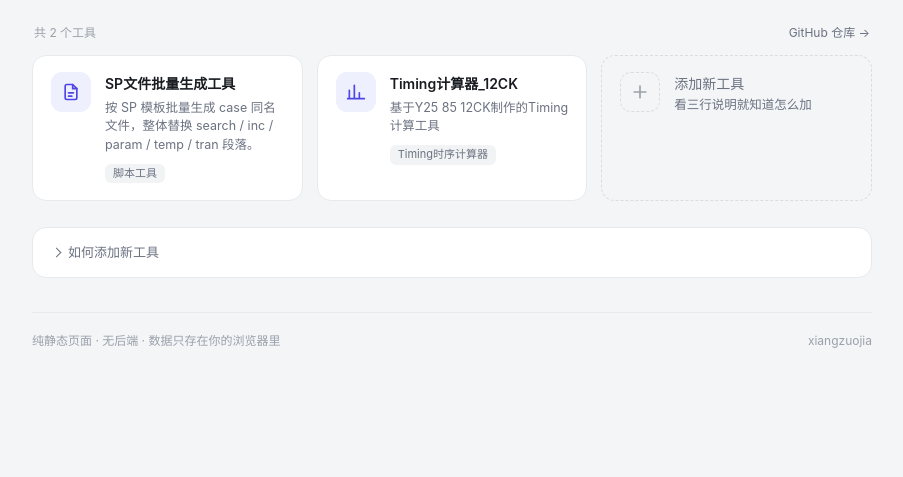
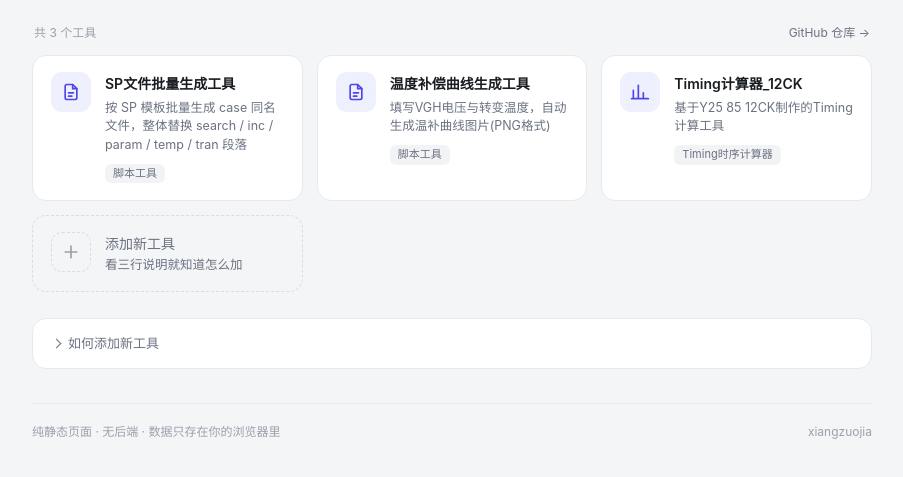
Before and after one commit to xiangzuojia/Myself_Tools, a plain HTML site: page index.html in a window 1280 px wide. Shown: the part 175-652 px from the top of the page, without its empty margins (188-1091 px from the left). Drawn offline with Linux system fonts and the light colour scheme; no server answers.

Commit message:
Update index.html

```diff
--- a/index.html
+++ b/index.html
@@ -378,8 +378,15 @@ const TOOLS_BASE = "html工具/";
 const TOOLS = [
   {
     title: "SP文件批量生成工具",
-    desc: "按 SP 模板批量生成 case 同名文件，整体替换 search / inc / param / temp / tran 段落。",
+    desc: "按 SP 模板批量生成 case 同名文件，整体替换 search / inc / param / temp / tran 段落",
     href: "SP文件批量生成工具.html",
+    tag: "脚本工具",
+    icon: "file"
+  },
+  {
+    title: "温度补偿曲线生成工具",
+    desc: "填写VGH电压与转变温度，自动生成温补曲线图片(PNG格式)",
+    href: "温度补偿曲线生成工具.html",
     tag: "脚本工具",
     icon: "file"
   },
```
